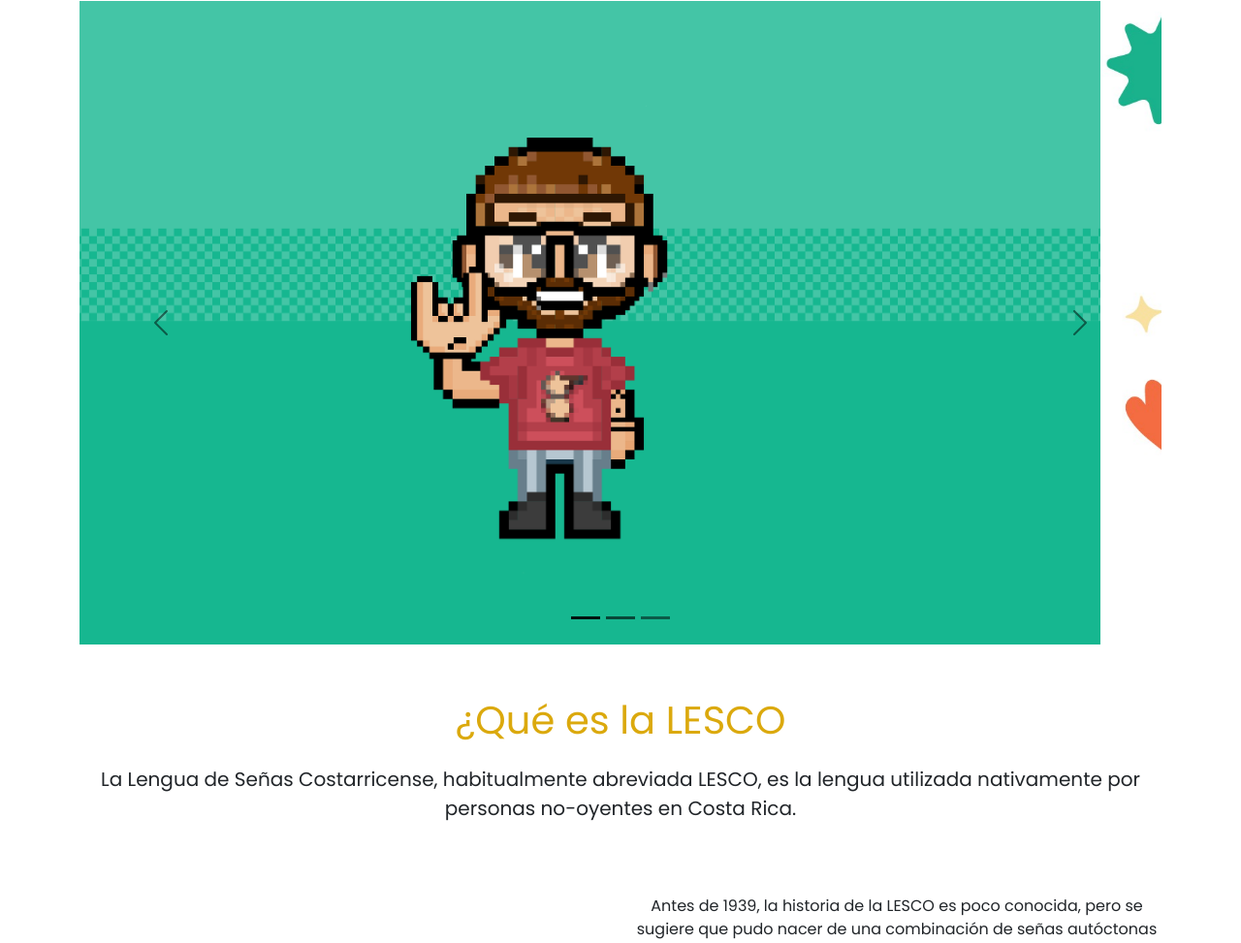
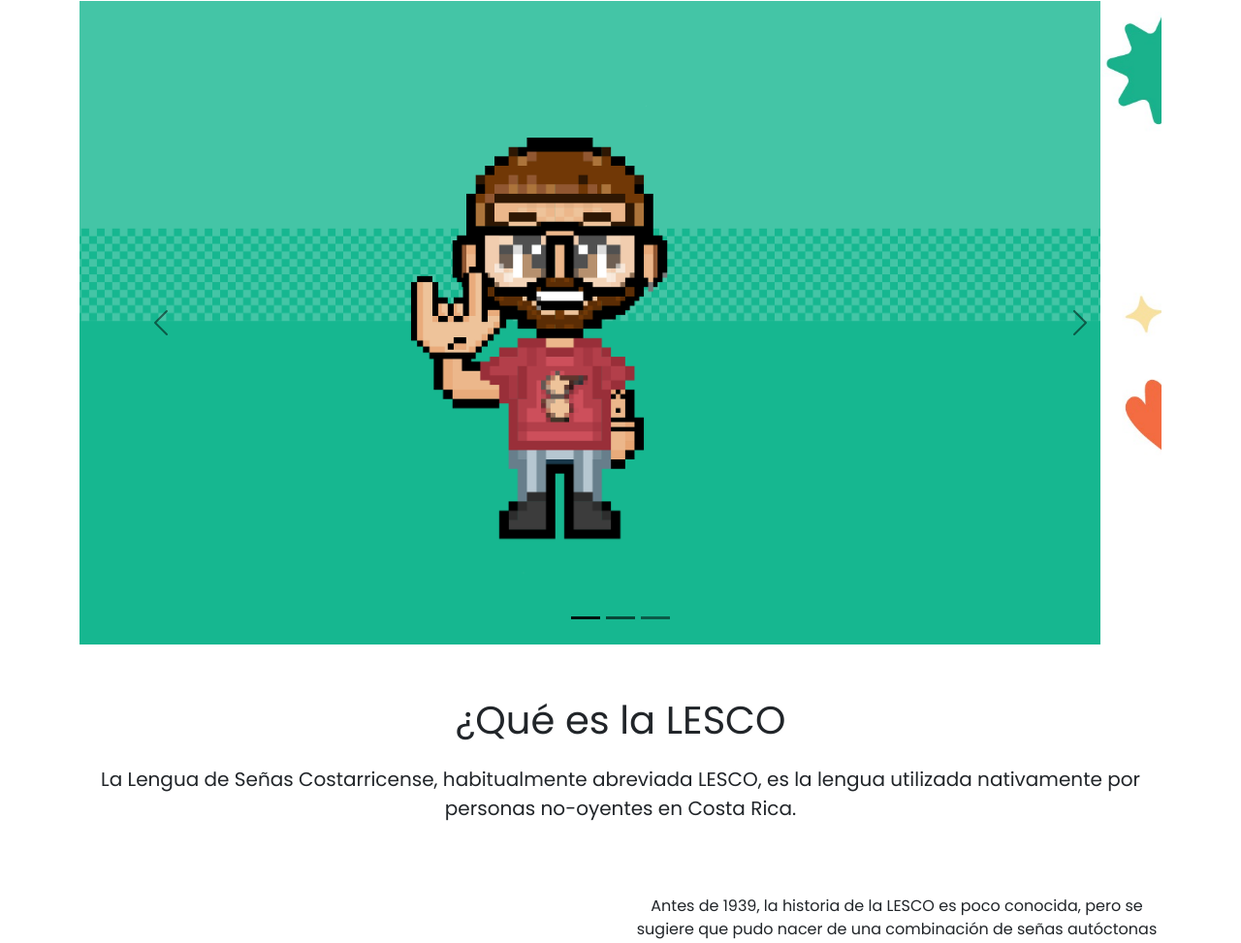
Before and after one commit to jludizel/LESCO, a website: page index.html in a window 1280 px wide. Shown: the part 185-1158 px from the top of the page at 97% size. Drawn offline with Linux system fonts and the light colour scheme; grey boxes are pictures that could not be loaded.

Commit message:
.index main content title changed

```diff
--- a/index.html
+++ b/index.html
@@ -104,8 +104,7 @@
 
   <!--MAIN CONTENT-->
   <div class="container-md mt-5 mb-5">
-    <p class="text-center fs-1" id="item-1">
-      <span style="color: rgb(219, 169, 13)">¿Qué es la LESCO</span>
+    <p class="text-center fs-1" id="item-1">¿Qué es la LESCO
     </p>
 
     <p class="text-center fs-5">
```
